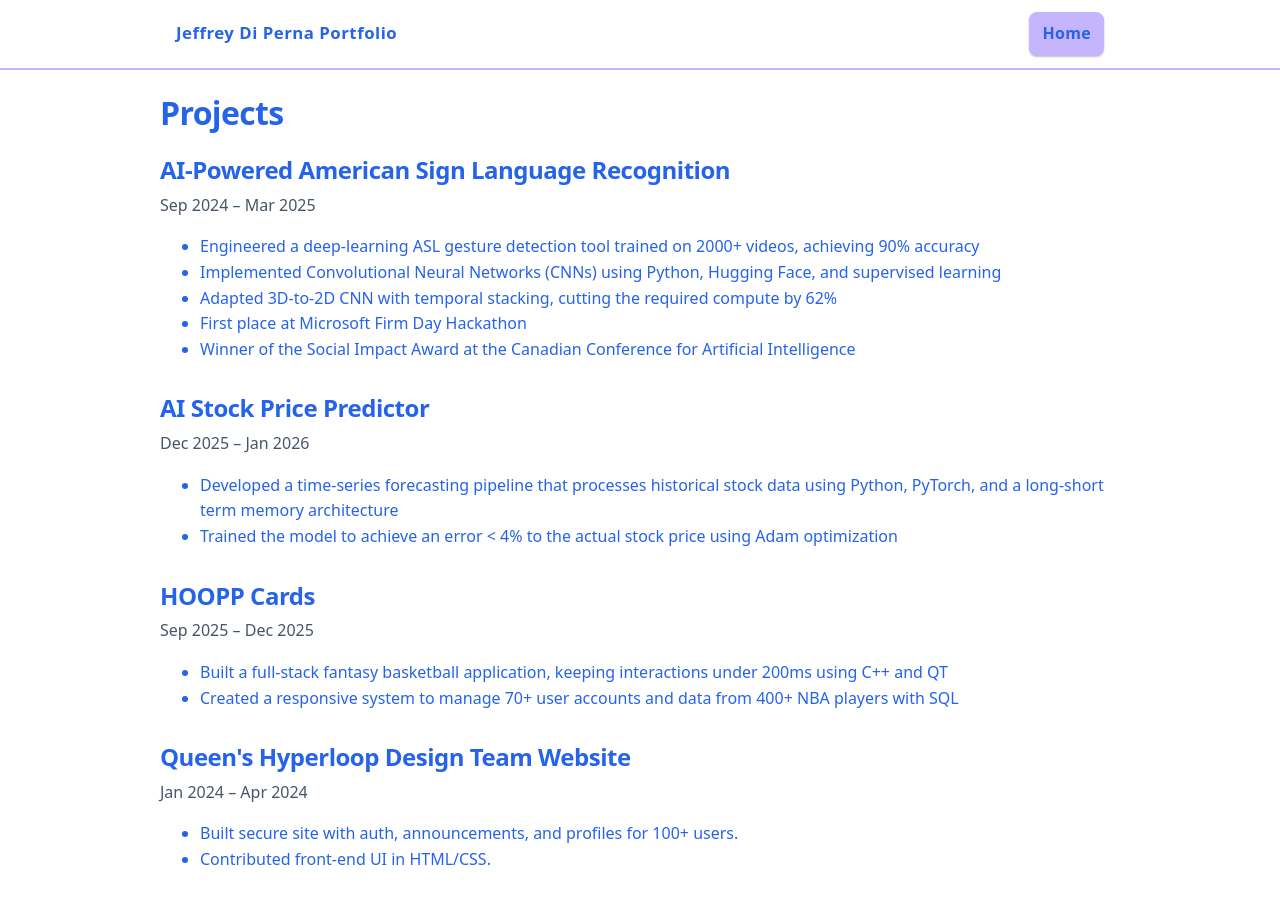
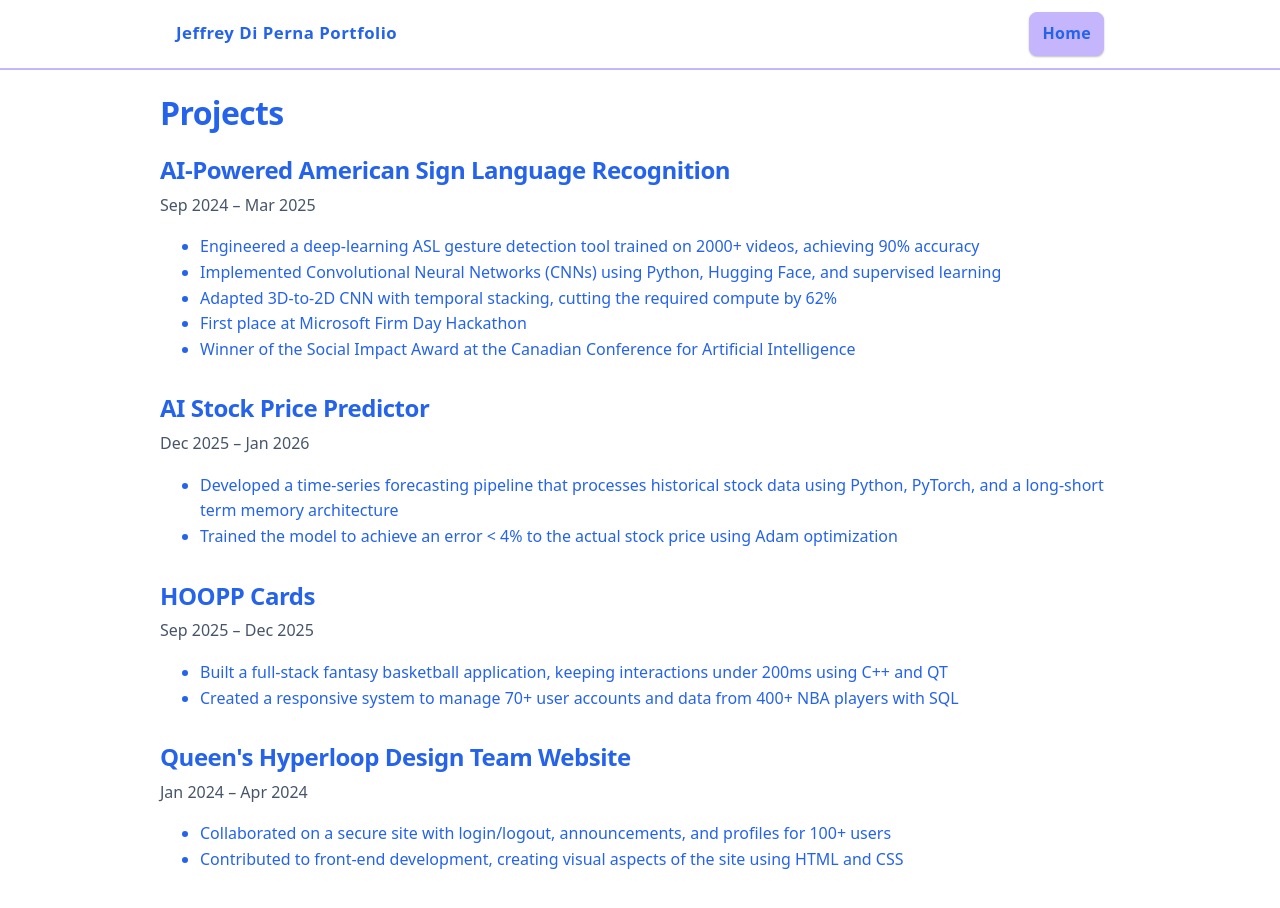
Before and after one commit to JeffreyDiPerna/Personal_Portfolio_Website, a Next.js app in the folder jeffrey-portfolio/: page /projects in a window 1280 px wide. Shown: the top 908 px of the page. Built offline with nearby package versions, Linux system fonts and the light colour scheme.

Commit message:
feat updated Queens Hyperloop website description

```diff
--- a/jeffrey-portfolio/src/app/projects/page.jsx
+++ b/jeffrey-portfolio/src/app/projects/page.jsx
@@ -44,8 +44,8 @@ export default function ProjectsPage() {
             <h2 style={styles.subtitle}>Queen's Hyperloop Design Team Website</h2>
         <p>Jan 2024 – Apr 2024</p>
         <ul>
-          <li>Built secure site with auth, announcements, and profiles for 100+ users.</li>
-          <li>Contributed front‑end UI in HTML/CSS.</li>
+          <li>Collaborated on a secure site with login/logout, announcements, and profiles for 100+ users</li>
+          <li>Contributed to front-end development, creating visual aspects of the site using HTML and CSS</li>
             </ul>
           </section>
         </div>
```
